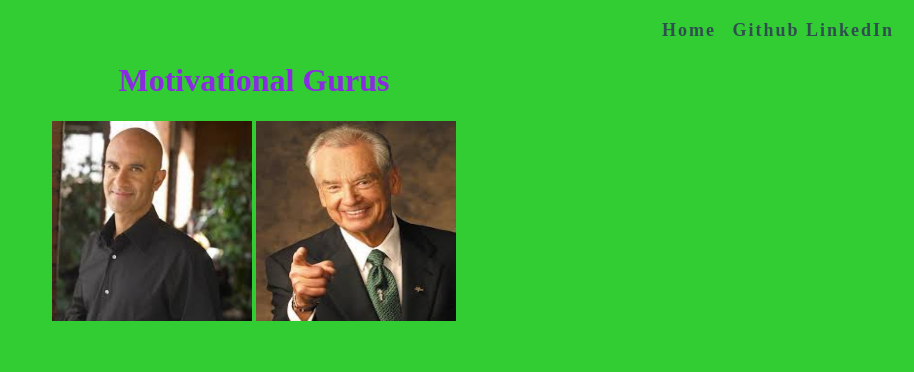
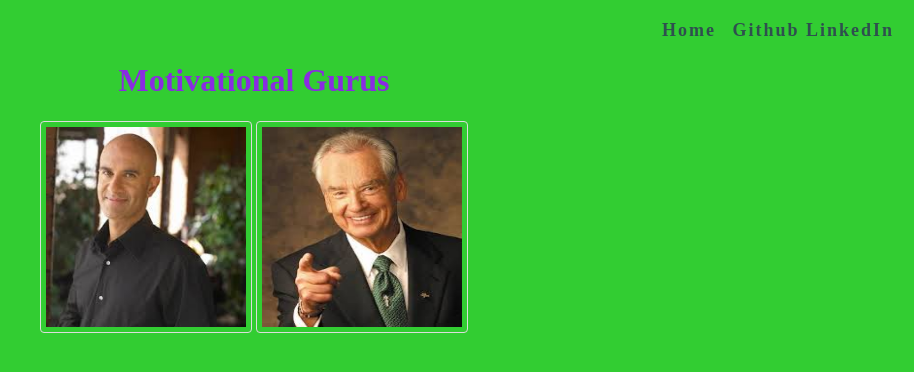
Before and after one commit to christyjax/christyjax.github.io, a Jekyll site: the page Gurus.html, which Jekyll copies as it is, in a window 1280 px wide. Shown: the top 372 px of the page, without its empty margins (366-1280 px from the left). Built offline with Jekyll 4.4.1, drawn with Linux system fonts in a browser that asks for light colours.

Commit message:
Update Gurus.html

```diff
--- a/Gurus.html
+++ b/Gurus.html
@@ -10,6 +10,18 @@ h1
 body
 {
 background-color:limegreen;
+}
+img {
+    display: inline-block;
+    border: 1px solid #ddd;
+    border-radius: 4px;
+    padding: 5px;
+    transition: 0.3s;
+}
+
+img:hover {
+    box-shadow: 0 0 2px 1px rgba
+    (0, 140, 186, 0.5);
 }
 
 #header {
```
